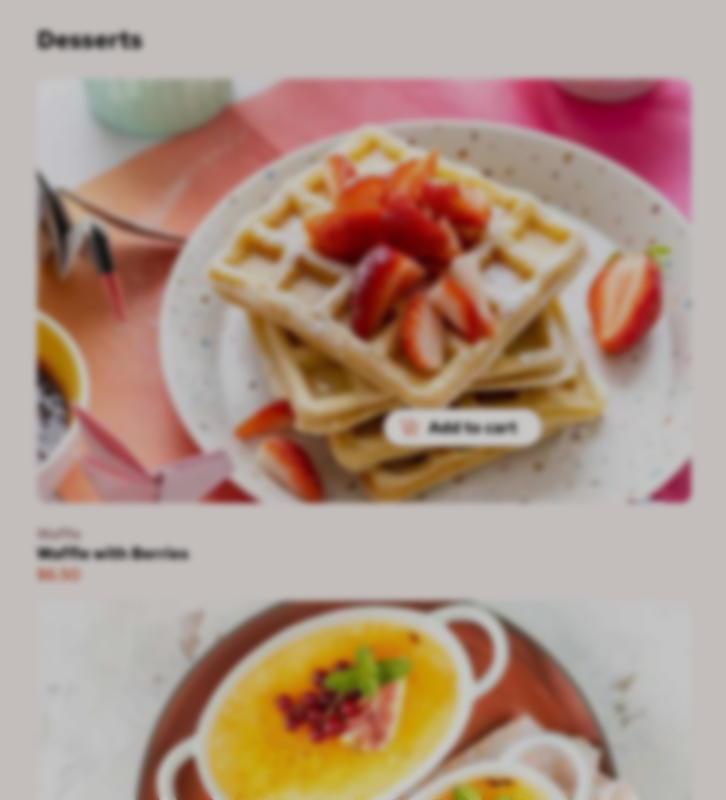
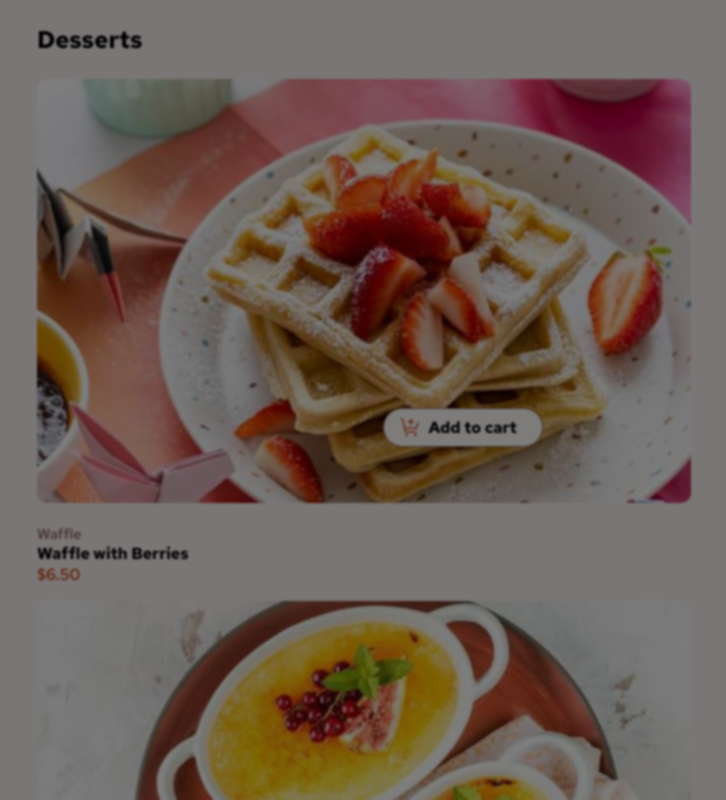
Before and after one commit to Manuelcoder02/product-list, a plain HTML site: page index.html in a window 1280 px wide. Shown: the top 800 px of the page, without its empty margins (27-753 px from the left). Drawn offline with Linux system fonts and the light colour scheme.

Commit message:
latest commit

```diff
--- a/assets/css/style.css
+++ b/assets/css/style.css
@@ -230,8 +230,8 @@ body {
 	left: 0;
 	width: 100%;
 	height: 100%;
-	background-color: rgba(0, 0, 0, 0.2);
-	backdrop-filter: blur(3px);
+	background-color: rgba(0, 0, 0, 0.5);
+	backdrop-filter: blur(1px);
 	z-index: 3;
 }
 /* STATE STYLING */
```
